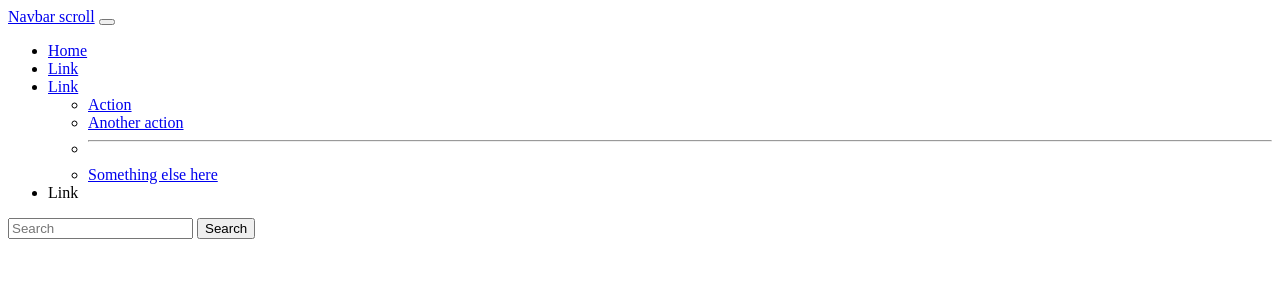
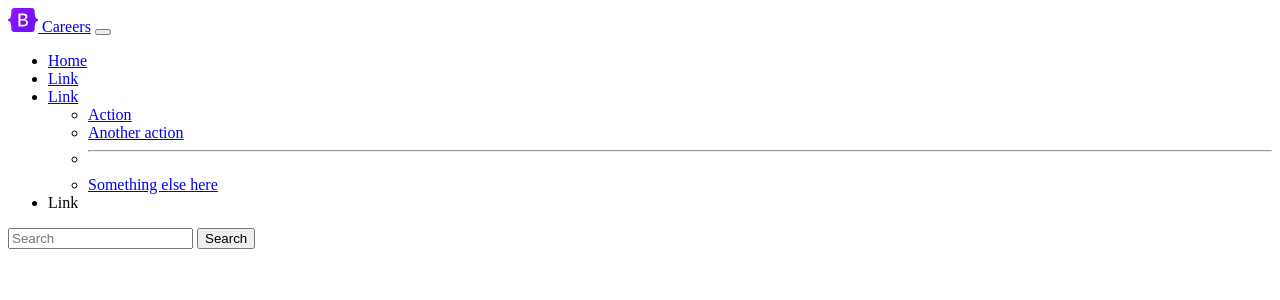
Before and after one commit to bakabakasan/careers-website, a Flask app: template templates/nav.html in a window 1280 px wide. Shown: the top 300 px of the page. Run offline with Flask 3, Linux system fonts and the light colour scheme; the template is opened without the code that fills it, so the values that code supplies are empty.

Commit message:
added navbar, footer etc.

```diff
--- a/templates/jobitem.html
+++ b/templates/jobitem.html
@@ -11,7 +11,7 @@
    {% endif %}
   </div>
   <div class="col-2">
-    <button type="button" class="btn btn-outline-primary">Apply</button>
+    <a href="mailto:nastya95kv16@gmail.com?subject=Application for {{job['title']}}" type="button" class="btn btn-outline-primary">Apply</a>
   </div>
 
 </div>
--- a/templates/nav.html
+++ b/templates/nav.html
@@ -1,7 +1,9 @@
-<nav class="navbar navbar-expand-lg bg-body-tertiary">
+<nav class="navbar navbar-expand-lg bg-body-tertiary shadow-sm fixed-top bg-white">
   <div class="container-fluid">
-    <a class="navbar-brand" href="#">Navbar scroll</a>
-    <button class="navbar-toggler" type="button" data-bs-toggle="collapse" data-bs-target="#navbarScroll" aria-controls="navbarScroll" aria-expanded="false" aria-label="Toggle navigation">
+    <a class="navbar-brand" href="#">
+    <img src="/static/logo.svg" alt="" width="30" height="24" class="d-inline-block align-text-top">
+      Careers</a>
+      <button class="navbar-toggler" type="button" data-bs-toggle="collapse" data-bs-target="#navbarScroll" aria-controls="navbarScroll" aria-expanded="false" aria-label="Toggle navigation">
       <span class="navbar-toggler-icon"></span>
     </button>
     <div class="collapse navbar-collapse" id="navbarScroll">
@@ -34,3 +36,4 @@
     </div>
   </div>
 </nav>
+<div style="height:56px"></div>
```
Also changed, not shown: templates/footer.html (added, +13 -0 lines), templates/home.html (+12 -6 lines), static/logo.svg (added), static/people.jpg (added).
